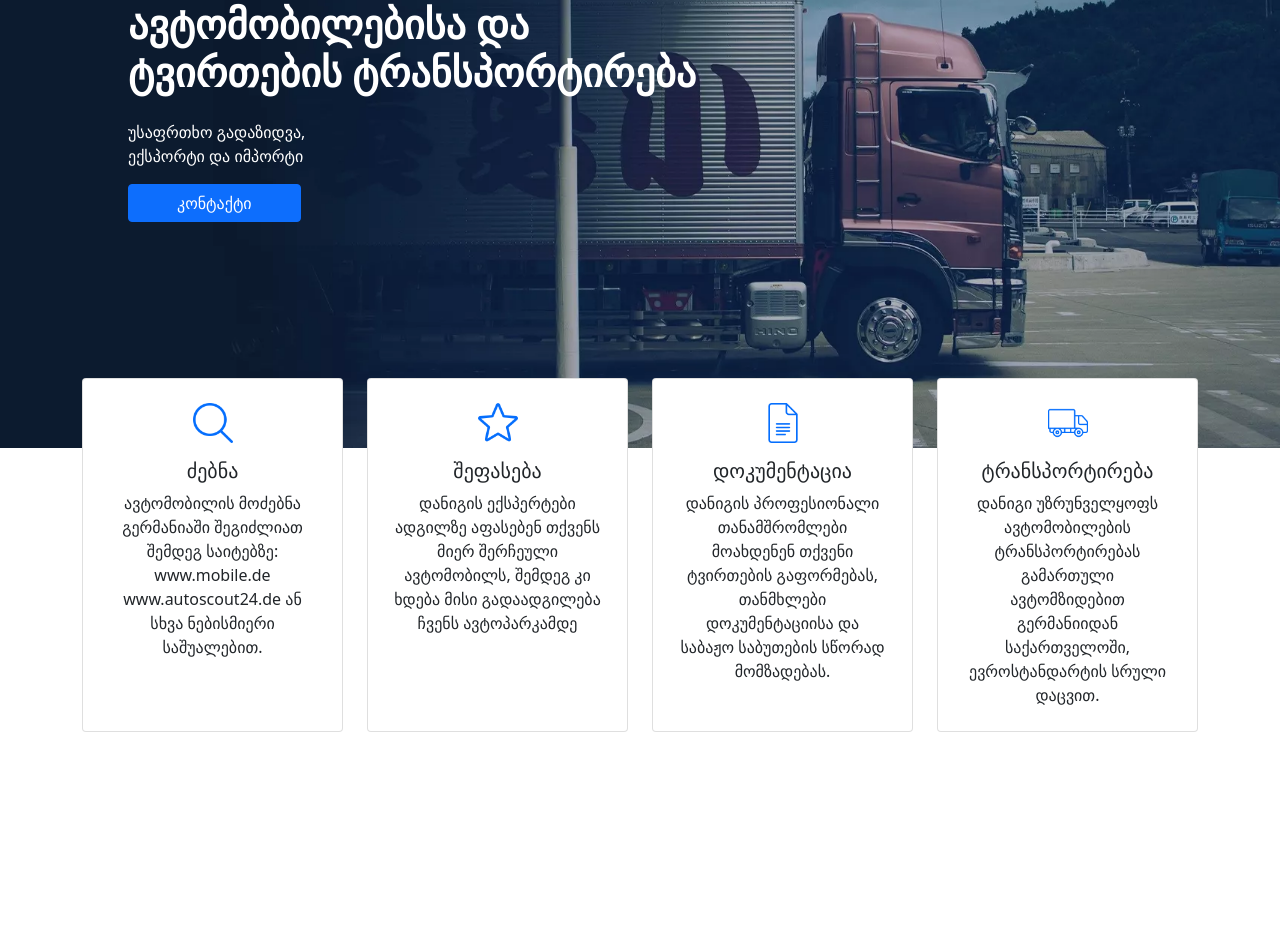
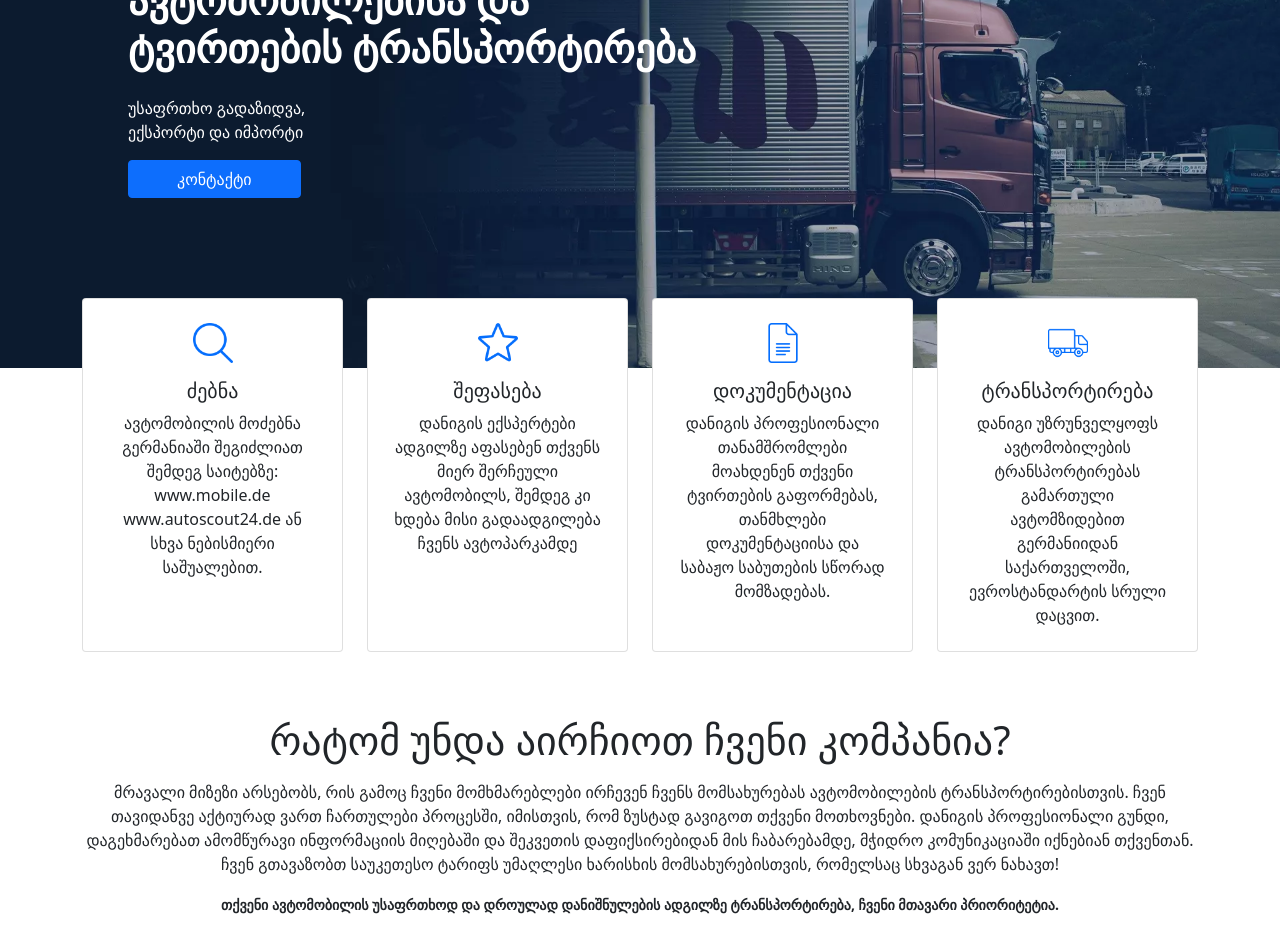
Before and after one commit to Mamulashvili/transport-company, a React (Create React App) app: page / in a window 1280 px wide. Shown: the part 248-1200 px from the top of the page. Before the commit the page ends 996 px from the top, so only its background shows below. Built offline with nearby package versions, Linux system fonts and the light colour scheme.

Commit message:
Text section

```diff
--- a/src/App.js
+++ b/src/App.js
@@ -3,6 +3,7 @@ import './assets/style/style.scss';
 import { NavigationBar } from './components/NavigationBar';
 import { Header } from './components/Header';
 import { HeaderCards } from './components/HeaderCards';
+import { TextOnly } from './components/TextOnly';
 
 function App() {
   return (
@@ -10,6 +11,7 @@ function App() {
       <NavigationBar />
       <Header />
       <HeaderCards />
+      <TextOnly />
     </div>
   );
 }
--- a/src/assets/style/style.scss
+++ b/src/assets/style/style.scss
@@ -1,5 +1,6 @@
 @import './reset.scss';
 
+$c-primary: #0d6efd;
 $bg-dark: #020B21;
 
 .brd {
@@ -12,7 +13,7 @@ $bg-dark: #020B21;
 
 
 header {
-  height: 80vh;
+  height: 70vh;
   background-size: cover;
   background-position: right;
   position: relative;
@@ -31,9 +32,25 @@ header {
   background-color: #fff;
   margin-top: -70px;
 
-  .card-icon {
-    max-width: 40px;
+  .card-holder {
+    .card-icon {
+      max-width: 40px;
+    }
+
+    &>div,
+    &>div img {
+      transition: .3s ease;
+    }
+
+    &:hover>div {
+      border-color: $c-primary;
+    }
+
+    &:hover>div img {
+      transform: scale(1.1);
+    }
   }
+
 }
 
 
--- a/src/components/HeaderCards.jsx
+++ b/src/components/HeaderCards.jsx
@@ -25,7 +25,7 @@ export const HeaderCards = () => {
                 >
                   <Col
                     md="12"
-                    className="h-100"
+                    className="h-100 card-holder"
                   >
                     <HeaderCard
                       title={item.title}
--- /dev/null
+++ b/src/components/TextOnly.jsx
@@ -0,0 +1,17 @@
+import { Container } from 'react-bootstrap';
+
+export const TextOnly = () => {
+  return (
+    <Container className='my-5'>
+      <h1>
+        რატომ უნდა აირჩიოთ ჩვენი კომპანია?
+      </h1>
+      <p className='mt-3'>
+        მრავალი მიზეზი არსებობს, რის გამოც ჩვენი მომხმარებლები ირჩევენ ჩვენს მომსახურებას ავტომობილების ტრანსპორტირებისთვის. ჩვენ თავიდანვე აქტიურად ვართ ჩართულები პროცესში, იმისთვის, რომ ზუსტად გავიგოთ თქვენი მოთხოვნები. დანიგის პროფესიონალი გუნდი, დაგეხმარებათ ამომწურავი ინფორმაციის მიღებაში და შეკვეთის დაფიქსირებიდან მის ჩაბარებამდე, მჭიდრო კომუნიკაციაში იქნებიან თქვენთან. ჩვენ გთავაზობთ საუკეთესო ტარიფს უმაღლესი ხარისხის მომსახურებისთვის, რომელსაც სხვაგან ვერ ნახავთ!
+      </p>
+      <small className='mt-3 fw-bold'>
+        თქვენი ავტომობილის უსაფრთხოდ და დროულად დანიშნულების ადგილზე ტრანსპორტირება, ჩვენი მთავარი პრიორიტეტია.
+      </small>
+    </Container>
+  );
+};
```
Also changed, not shown: src/components/TransportCards.jsx (added, +10 -0 lines).
